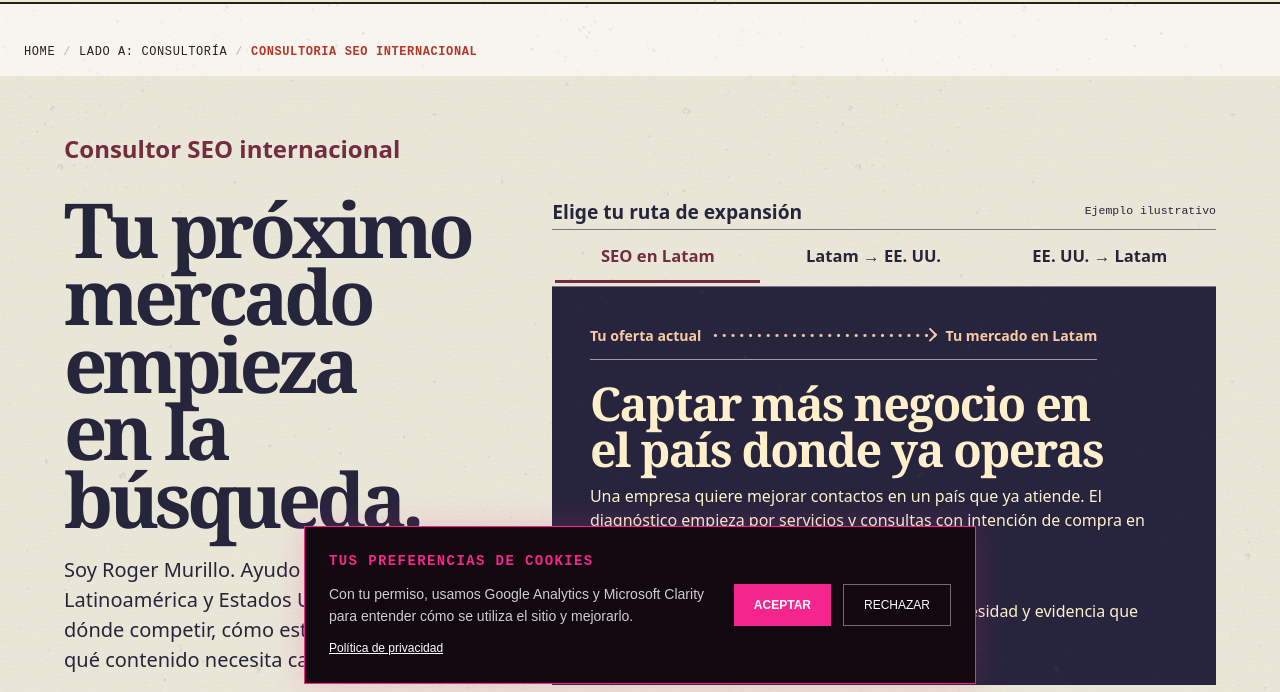
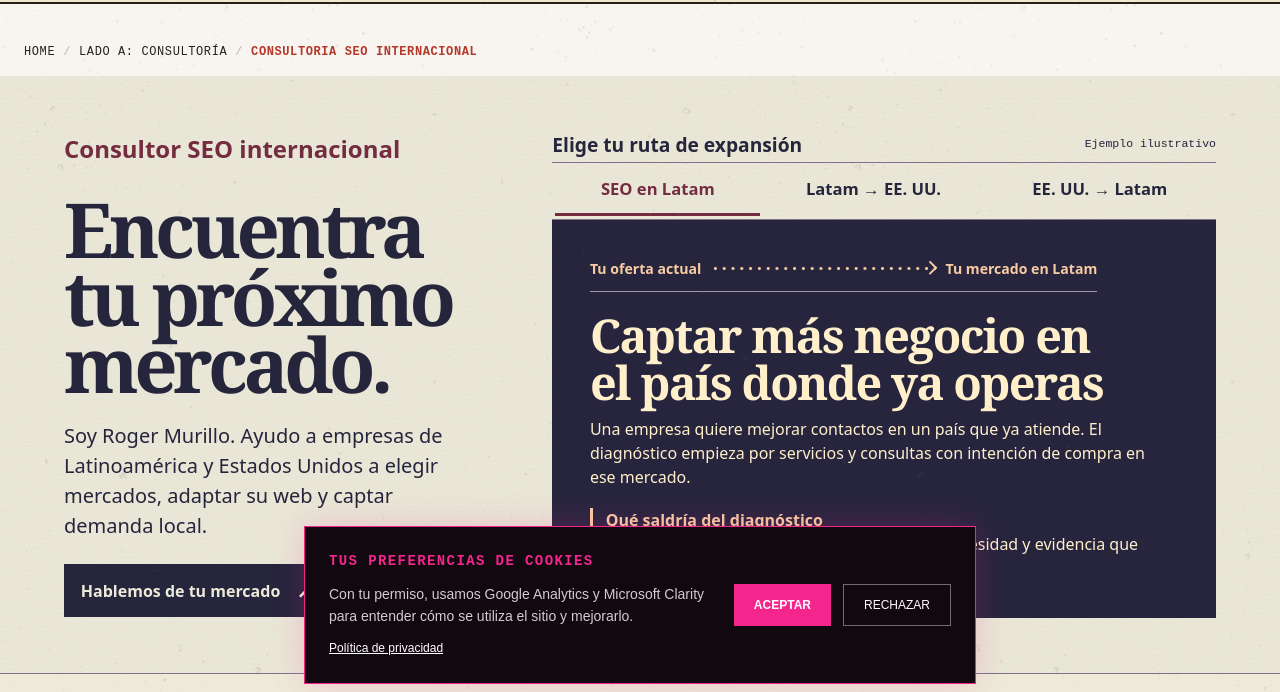
Before and after one commit to germur/Calvo-Creativo-2.0, an Astro site: page /consultoria/consultoria-seo-internacional in a window 1280 px wide. Shown: the part 92-784 px from the top of the page. Built offline with nearby package versions, Linux system fonts and the light colour scheme; Astro itself is replaced by a stand-in of ours.

Commit message:
Acercar el contacto al encabezado de SEO internacional

```diff
--- a/src/components/InternationalEdition.tsx
+++ b/src/components/InternationalEdition.tsx
@@ -40,8 +40,8 @@ export default function InternationalEdition() {
             <section className="edition-cover" aria-labelledby="edition-title">
                 <div className="edition-cover-copy">
                     <h1 id="edition-title">Consultor SEO internacional</h1>
-                    <p className="edition-display">Tu próximo mercado empieza en la búsqueda.</p>
-                    <p className="edition-intro">Soy Roger Murillo. Ayudo a empresas de Latinoamérica y Estados Unidos a decidir dónde competir, cómo estructurar su web y qué contenido necesita cada comprador.</p>
+                    <p className="edition-display">Encuentra tu próximo mercado.</p>
+                    <p className="edition-intro">Soy Roger Murillo. Ayudo a empresas de Latinoamérica y Estados Unidos a elegir mercados, adaptar su web y captar demanda local.</p>
                     <Link href="/contacto" className="edition-cta">Hablemos de tu mercado <span aria-hidden="true">↗</span></Link>
                 </div>
                 <Selector mode="international" heading="Elige tu ruta de expansión" labels={routes.map(route => route.label)} panels={routes.map(route => (
```
